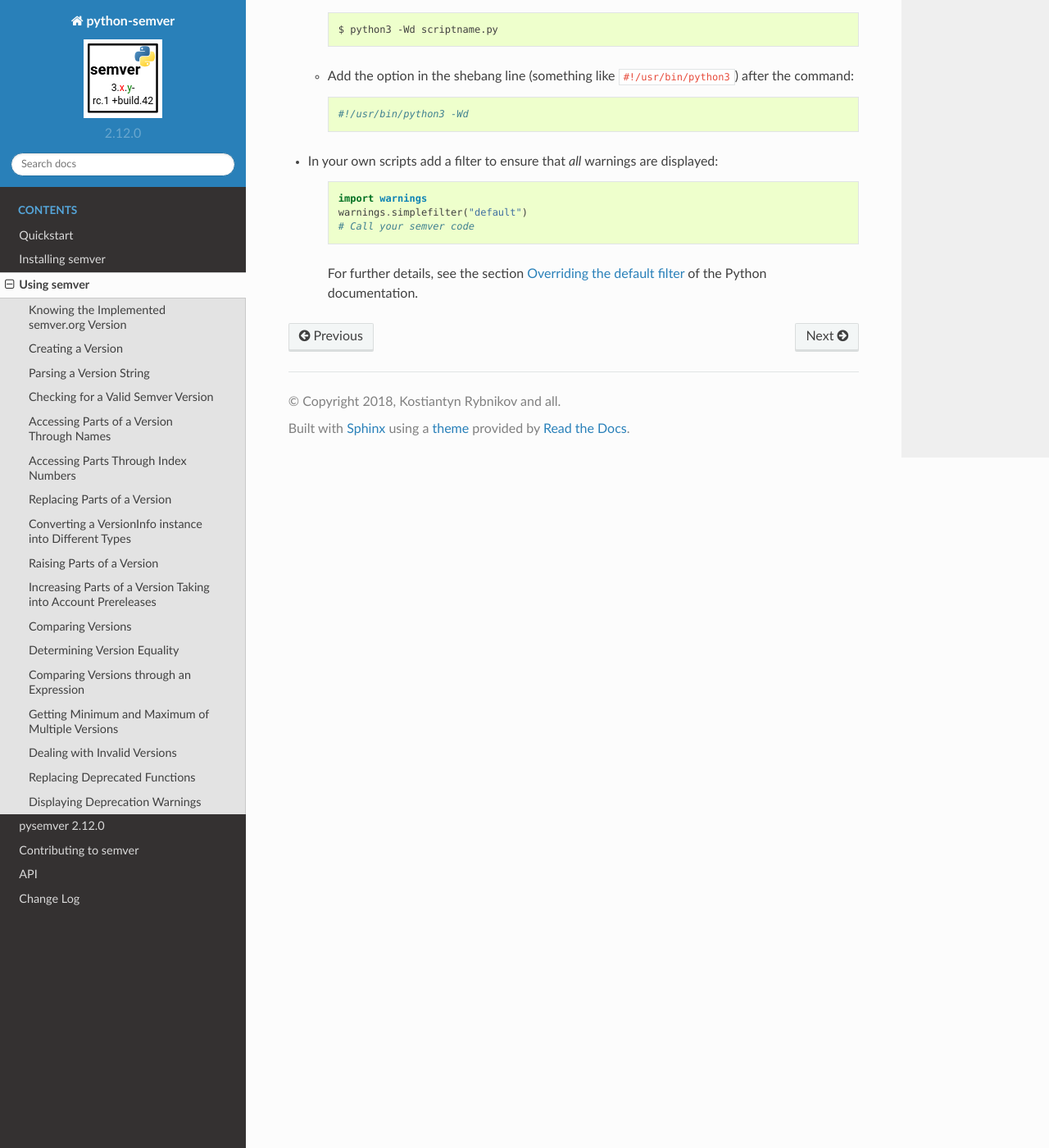
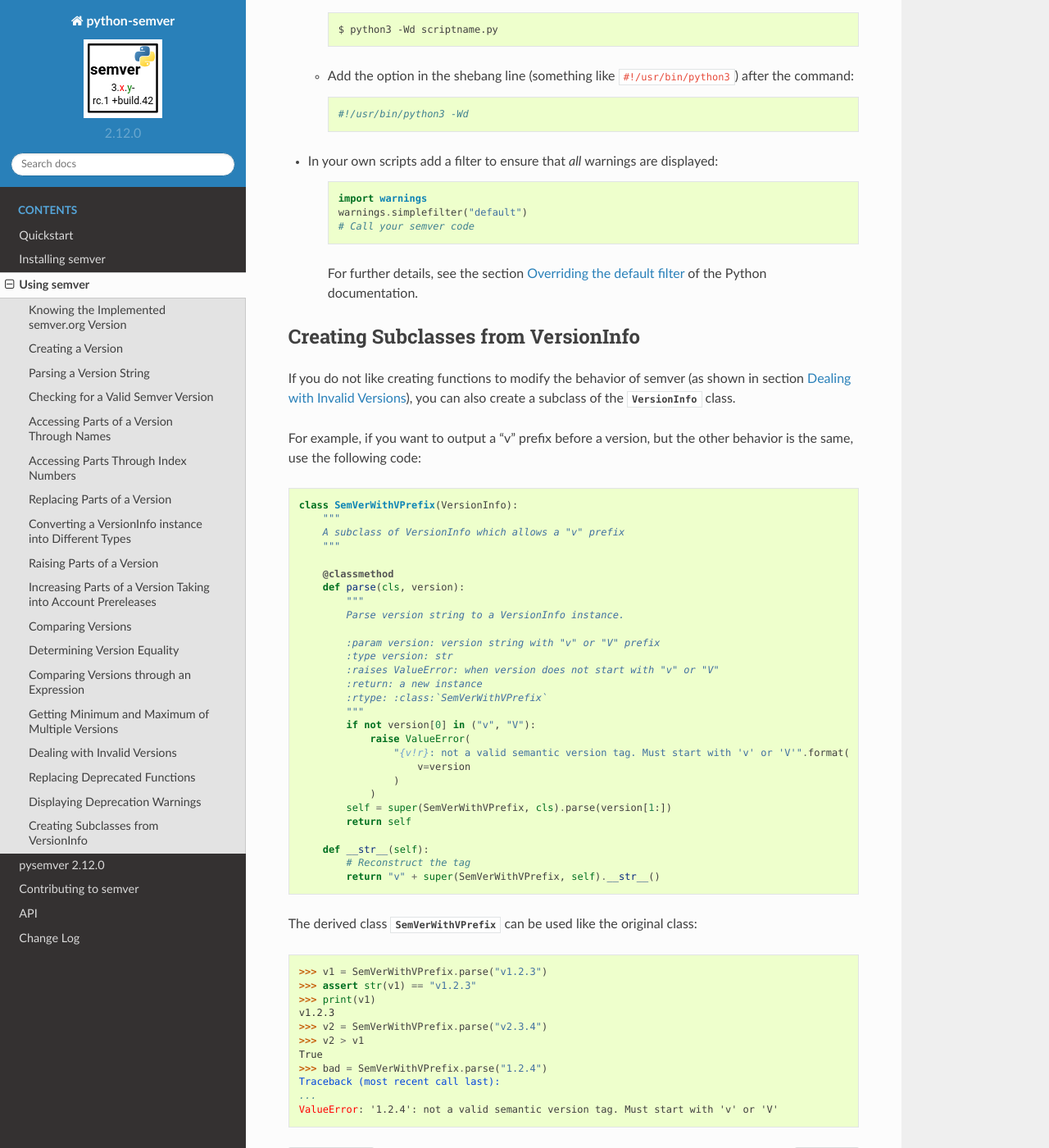
Before and after one commit to python-semver/python-semver, a Sphinx documentation site: the page built from docs/usage.rst, in a window 1280 px wide and 1400 px high, scrolled down 14798 px. Shown: the whole window at 82% size. Built offline with Sphinx 7.4.7 and the Read the Docs theme 2.0.0, drawn with Linux system fonts in a browser that asks for light colours.

Commit message:
Document how to create subclass from VersionInfo (#287)
Related to issue #276

```diff
--- a/conftest.py
+++ b/conftest.py
@@ -5,9 +5,11 @@ import sys
 sys.path.insert(0, "docs")
 
 from coerce import coerce  # noqa:E402
+from semverwithvprefix import SemVerWithVPrefix
 
 
 @pytest.fixture(autouse=True)
 def add_semver(doctest_namespace):
     doctest_namespace["semver"] = semver
     doctest_namespace["coerce"] = coerce
+    doctest_namespace["SemVerWithVPrefix"] = SemVerWithVPrefix
--- /dev/null
+++ b/docs/semverwithvprefix.py
@@ -0,0 +1,31 @@
+from semver import VersionInfo
+
+
+class SemVerWithVPrefix(VersionInfo):
+    """
+    A subclass of VersionInfo which allows a "v" prefix
+    """
+
+    @classmethod
+    def parse(cls, version):
+        """
+        Parse version string to a VersionInfo instance.
+
+        :param version: version string with "v" or "V" prefix
+        :type version: str
+        :raises ValueError: when version does not start with "v" or "V"
+        :return: a new instance
+        :rtype: :class:`SemVerWithVPrefix`
+        """
+        if not version[0] in ("v", "V"):
+            raise ValueError(
+                "{v!r}: not a valid semantic version tag. Must start with 'v' or 'V'".format(
+                    v=version
+                )
+            )
+        self = super(SemVerWithVPrefix, cls).parse(version[1:])
+        return self
+
+    def __str__(self):
+        # Reconstruct the tag
+        return "v" + super(SemVerWithVPrefix, self).__str__()
--- a/docs/usage.rst
+++ b/docs/usage.rst
@@ -571,6 +571,8 @@ The "old way" with :func:`semver.max_ver` or :func:`semver.min_ver` is still ava
     '1.0.0'
 
 
+.. _sec_dealing_with_invalid_versions:
+
 Dealing with Invalid Versions
 -----------------------------
 
@@ -749,3 +751,38 @@ the following methods:
    For further details, see the section
    `Overriding the default filter <https://docs.python.org/3/library/warnings.html#overriding-the-default-filter>`_
    of the Python documentation.
+
+
+.. _sec_creating_subclasses_from_versioninfo:
+
+Creating Subclasses from VersionInfo
+------------------------------------
+
+If you do not like creating functions to modify the behavior of semver
+(as shown in section :ref:`sec_dealing_with_invalid_versions`), you can
+also create a subclass of the :class:`VersionInfo` class.
+
+For example, if you want to output a "v" prefix before a version,
+but the other behavior is the same, use the following code:
+
+.. literalinclude:: semverwithvprefix.py
+   :language: python
+   :lines: 4-
+
+
+The derived class :class:`SemVerWithVPrefix` can be used like
+the original class:
+
+.. code-block:: python
+
+     >>> v1 = SemVerWithVPrefix.parse("v1.2.3")
+     >>> assert str(v1) == "v1.2.3"
+     >>> print(v1)
+     v1.2.3
+     >>> v2 = SemVerWithVPrefix.parse("v2.3.4")
+     >>> v2 > v1
+     True
+     >>> bad = SemVerWithVPrefix.parse("1.2.4")
+     Traceback (most recent call last):
+     ...
+     ValueError: '1.2.4': not a valid semantic version tag. Must start with 'v' or 'V'
--- a/setup.cfg
+++ b/setup.cfg
@@ -22,3 +22,5 @@ exclude =
     __pycache__,
     build,
     dist
+    docs
+    conftest.py
--- a/test_semver.py
+++ b/test_semver.py
@@ -1162,9 +1162,9 @@ def test_subclass_from_versioninfo():
     class SemVerWithVPrefix(VersionInfo):
         @classmethod
         def parse(cls, version):
-            if not version.startswith("v"):
+            if not version[0] in ("v", "V"):
                 raise ValueError(
-                    "{v}: not a valid semantic version tag".format(v=version)
+                    "{v!r}: version must start with 'v' or 'V'".format(v=version)
                 )
             return super(SemVerWithVPrefix, cls).parse(version[1:])
 
```
